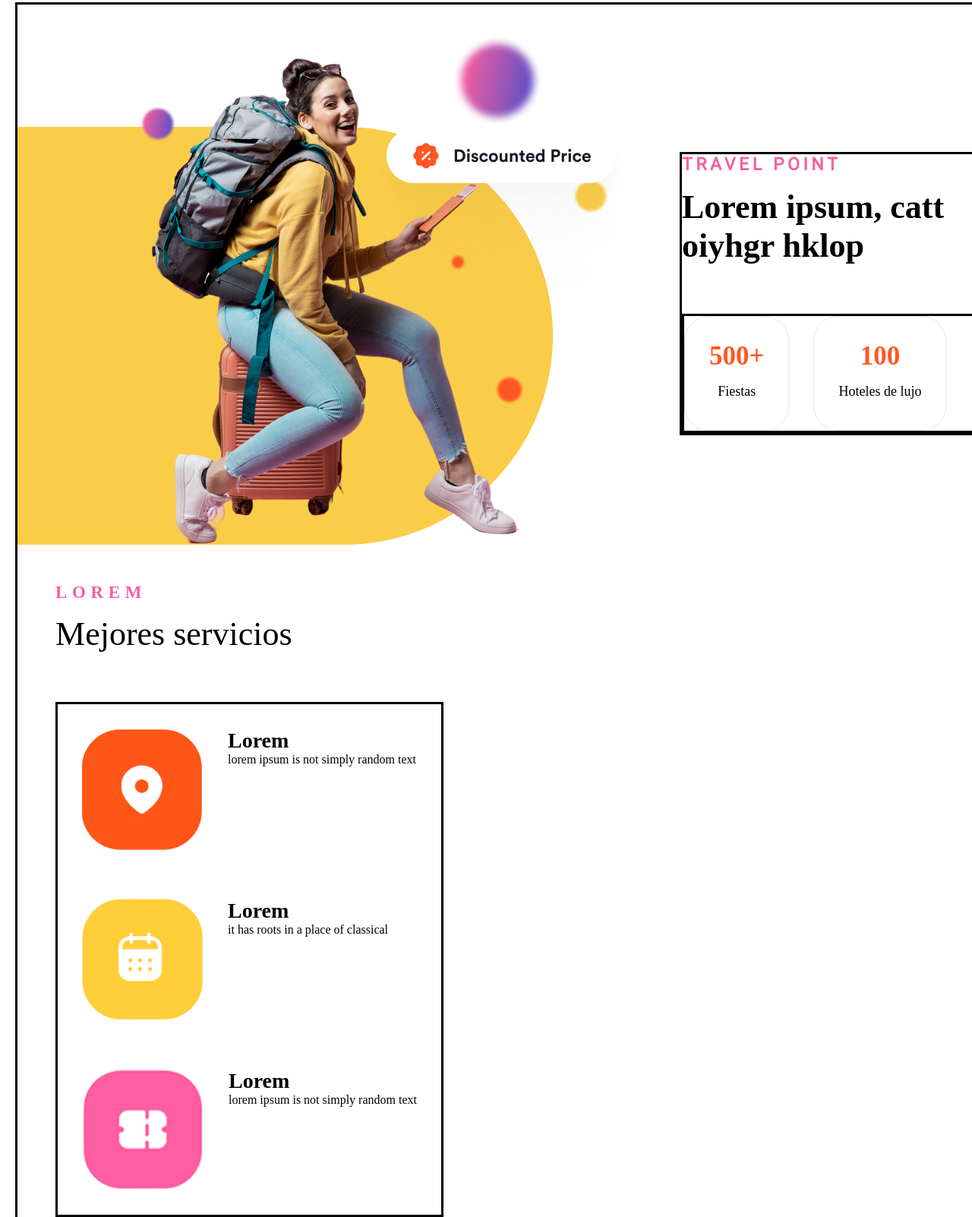
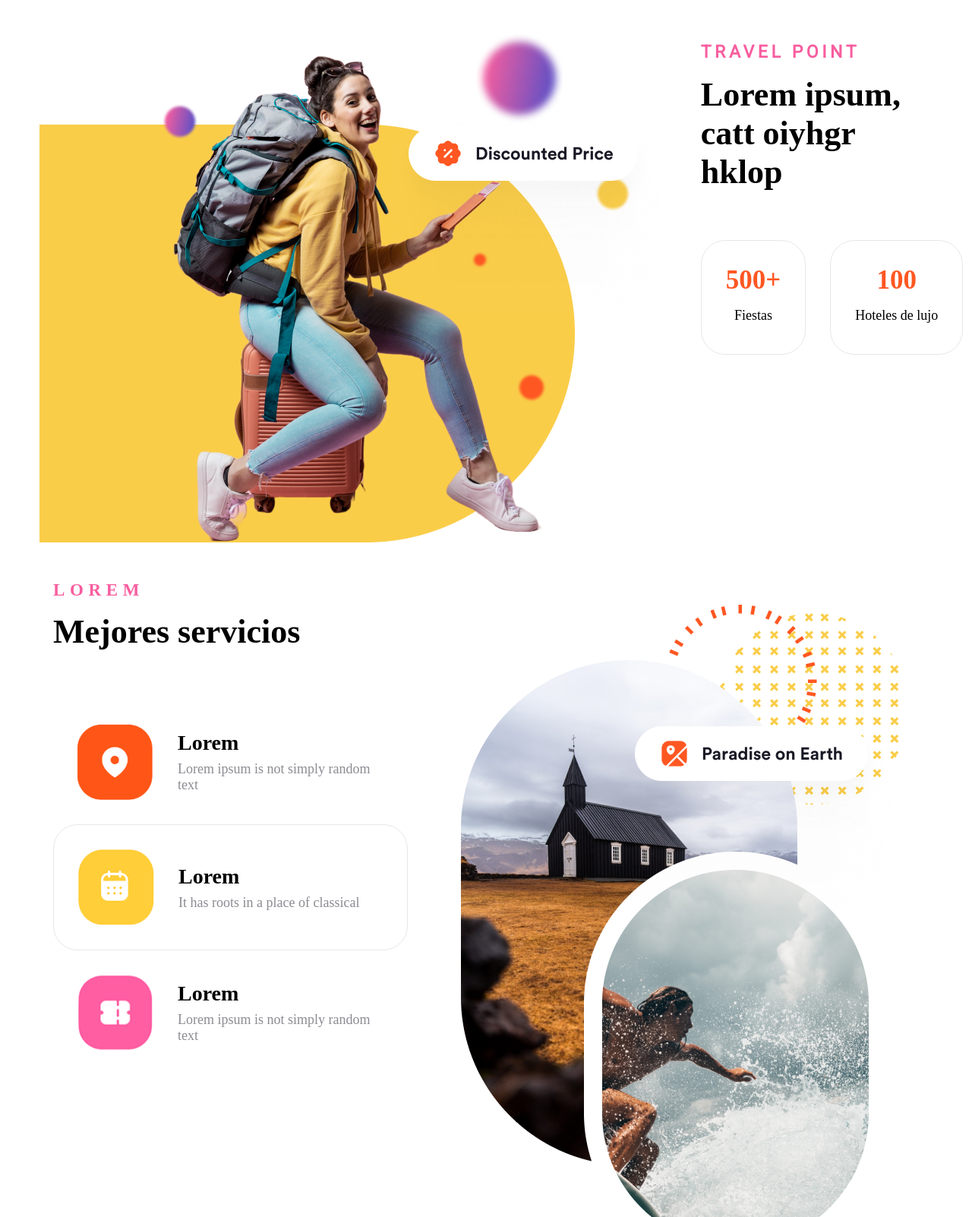
Before and after one commit to camila0424/Proyecto-grupo-3-ada-travel, a website built with Vite: page src/index.html in a window 1280 px wide. Shown: the part 1645-3247 px from the top of the page at 76% size. Built offline with nearby package versions, Linux system fonts and the light colour scheme.

Commit message:
novedades p3

```diff
--- a/src/partials/landing_p3.html
+++ b/src/partials/landing_p3.html
@@ -1,5 +1,6 @@
 <section class="imagenes_predefinidas">
 <!--caja 1-->
+  <div class="caja_1">
     <img src="./images/chica.png" alt="foto con una chica con maleta y mochila de viaje con un comentario que hay descuentos en los precios" class="chica"/>
     <article class="caja_chica">
       <div class="travel_point">
@@ -17,7 +18,9 @@
         </div>
       </div>
     </article>
+  </div> <!-- fin caja 1 -->
 <!--caja 2-->
+  <div class="caja_2">
     <article class="caja_iglesia">
       <div class="mejores_servicios">
         <h3 class="lorem_titulo">lorem</h3>
@@ -28,24 +31,25 @@
           <img src="/images/iconos_landing_p4/location.png" alt="logo de ubicación" class="logo_mapa">
           <div class="texto1">
             <h4 class="lorem1">lorem</h4>
-          <p class="description1">lorem ipsum is not simply random text</p>
+            <p class="description1">Lorem ipsum is not simply random text</p>
           </div>
         </div>
         <div class="iconocalendar">
           <img src="/images/iconos_landing_p4/calendar.png" alt="icono de un calendario" class="logo_calendar">
           <div class="texto2">
             <h4 class="lorem2">lorem</h4>
-          <p class="description2">it has roots in a place of classical</p>
+            <p class="description2">It has roots in a place of classical</p>
           </div>
         </div>
         <div class="iconoticket">
           <img src="/images/iconos_landing_p4/rosa.png" alt="logo de un ticket" class="logo_ticket">
           <div class="texto3">
           <h4 class="lorem3">lorem</h4>
-        <p class="description3">lorem ipsum is not simply random text</p>
+          <p class="description3">Lorem ipsum is not simply random text</p>
           </div>
         </div>
       </div> <!--iconos con texto-->
     </article>
     <img src="./images/iglesia.png" alt="fotos de paraíso en la tierra con una iglesia y un chico haciendo surf" class="iglesia"/>
+  </div> <!-- fin caja 2 -->
 </section>
--- a/src/scss/sections_landing/_p3.scss
+++ b/src/scss/sections_landing/_p3.scss
@@ -23,47 +23,30 @@
   display: none;
 }
 
-@media (width > 768px) {
+@media (width > 1200px) {
   .imagenes_predefinidas {
     width: 100vw;
     display: flex;
-  flex-direction: row;
-  justify-content: space-between;
+    flex-direction: column;
+  }
+  .caja_1 {
+  display: flex;
+  }
+
+  .caja_2 {
+  display: flex;
+  }
+  .iglesia{
+    width: 693px;
+    height: 869px
   }
 
   .chica {
-  width: 398px;
-  height: 318.5px;
-  margin-block: 32px;
-  }
-
-  .iglesia {
-    width: 350px;
-    height: 438.9px;
-    margin-block: 32px;
-    }
-
-  .caja_chica {
-    display: none;
-    }
-
-  .caja_iglesia {
-    display: none;
-  }
-
-  }
-
-@media (width > 1200px) {
-  .imagenes_predefinidas {
-    border: solid;
-    width: 100vw;
-    display: flex;
-    flex-direction: row;
-    flex-wrap: wrap;
+    width: 871px;
+    height: 697px;
   }
 /* caja chica inicio */
   .caja_chica {
-    border: solid;
     display: flex;
     flex-direction: column;
     gap: 64px;
@@ -83,17 +66,17 @@
       letter-spacing: 4.6px;
       color: #f85e9f;
       text-transform: uppercase;
+      margin-top: 52px;
   }
 
   .travel_point-description {
     font-size: 2.75em;
     flex-wrap: wrap;
-    width: 18ch;
     font-weight: bold;
+    width: 12ch;
   }
 
   .cuadrados {
-    border: solid;
     display: flex;
     justify-content: space-evenly;
     gap: 32px;
@@ -151,6 +134,7 @@
 
   .mejores_servicios-texto {
     font-size: 2.75em;
+    font-weight: bold;
   }
 
   .mejores_servicios-texto::first-letter{
@@ -160,7 +144,6 @@
   .iconos_con_texto {
     display: flex;
     flex-direction: column;
-  border: solid;
   }
 
   .iconomapa,
@@ -169,6 +152,12 @@
     display: flex;
     padding: 32px;
     gap: 32px;
+    align-items: center;
+  }
+
+  .iconocalendar {
+    border: solid 1px rgba(25, 24, 37, 0.1);
+    border-radius: 32px;
   }
 
   .lorem1,
@@ -176,19 +165,20 @@
   .lorem3 {
     font-size: 1.75em;
     text-transform: capitalize;
+    padding-bottom: 8px;
+  }
+  .description1,
+  .description2,
+  .description3 {
+    color: #19182580;
+    font-size: 1.125em;
   }
 
+  .logo_mapa,
+  .logo_calendar,
+  .logo_ticket {
+    width: 100px;
+    height: 100px;
+  }
 /* caja iglesia fin */
-  .iglesia{
-    width: 693px;
-    height: 869px
 }
-
-  .chica {
-    width: 871px;
-    height: 697px;
-  }
-
-}
-
-/*Fin landing_mobile.html main Cande*/
```
Lines whose indentation alone changed are shown as unchanged.
